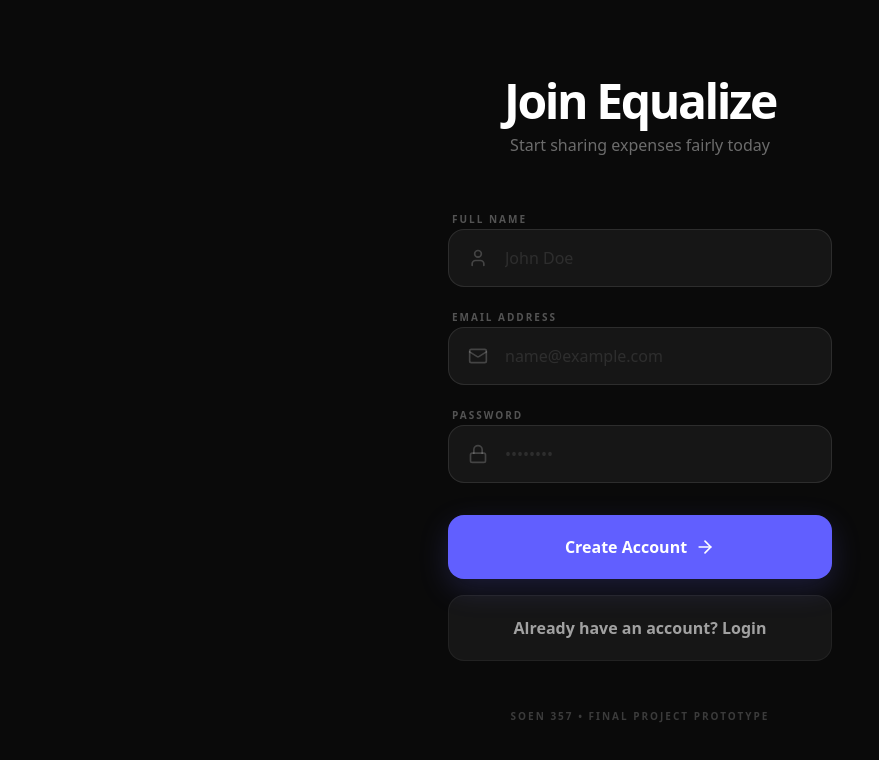
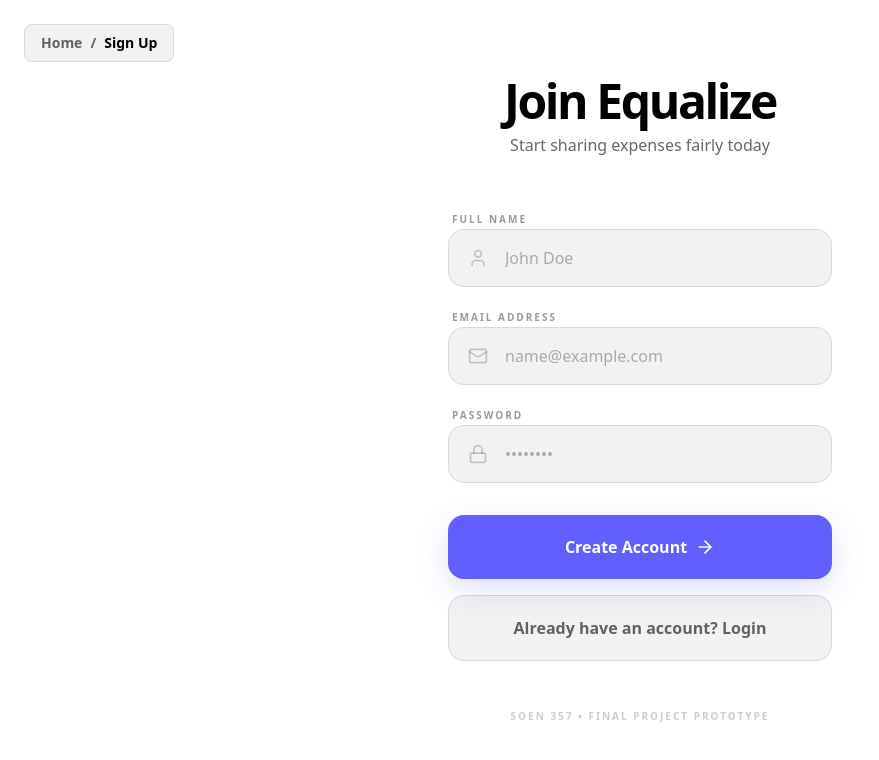
Before and after one commit to LamdaDev/Equalize, a React (Vite) app: page / in a window 1280 px wide. Both pictures are taken after typing "name@example.com", "Sample123" into the empty fields and a click on the button "Create an account". Shown: the top 760 px of the page, without its empty margins (0-879 px from the left). Built offline with nearby package versions, Linux system fonts and the light colour scheme.

Commit message:
Login/Sign-up page refactoring
Light/Dark mode toggling, breadcrumbs design for backwards navigation

```diff
--- a/src/components/LogInAuth.tsx
+++ b/src/components/LogInAuth.tsx
@@ -6,13 +6,36 @@ import { useState } from 'react';
 interface LogInAuthProps {
   onLogin: (email?: string) => void;
   onSignUp: () => void;
+  onGoToLanding: () => void;
+  isDark: boolean;
 }
 
-export default function LogInAuth({ onLogin, onSignUp }: LogInAuthProps) {
+export default function LogInAuth({ onLogin, onSignUp, onGoToLanding, isDark }: LogInAuthProps) {
   const [email, setEmail] = useState("");
+  const pageClass = isDark ? "bg-[#0A0A0A] text-white" : "bg-white text-black";
+  const borderClass = isDark ? "border-white/10" : "border-black/10";
+  const bgSecondaryClass = isDark ? "bg-white/5" : "bg-black/5";
+  const textSecondaryClass = isDark ? "text-white/40" : "text-black/60";
+  const textMutedClass = isDark ? "text-white/30" : "text-black/40";
+  const inputClass = isDark
+    ? "bg-white/5 border-white/10 text-white placeholder:text-white/10 focus:bg-white/[0.08]"
+    : "bg-black/5 border-black/10 text-black placeholder:text-black/30 focus:bg-black/[0.08]";
 
   return (
-    <div className="min-h-screen bg-[#0A0A0A] text-white font-sans flex flex-col items-center justify-center px-6 selection:bg-indigo-500/30">
+    <div className={`min-h-screen ${pageClass} font-sans flex flex-col items-center justify-center px-6 selection:bg-indigo-500/30 relative`}>
+      <motion.nav
+        initial={{ opacity: 0, x: -8 }}
+        animate={{ opacity: 1, x: 0 }}
+        className={`absolute top-6 left-6 inline-flex items-center gap-2 rounded-lg border ${borderClass} ${bgSecondaryClass} px-4 py-2 text-sm font-semibold ${textSecondaryClass}`}
+        aria-label="Breadcrumb"
+      >
+        <button onClick={onGoToLanding} className={isDark ? "hover:text-white" : "hover:text-black"}>
+          Home
+        </button>
+        <span>/</span>
+        <span className={isDark ? "text-white" : "text-black"}>Login</span>
+      </motion.nav>
+
       <motion.div
         initial={{ opacity: 0, y: 20 }}
         animate={{ opacity: 1, y: 0 }}
@@ -21,7 +44,9 @@ export default function LogInAuth({ onLogin, onSignUp }: LogInAuthProps) {
         <div className="flex flex-col items-center space-y-6">
           {/* <Logo className="w-20 h-20 rounded-2xl" /> */}
           <div className="space-y-2">
-            <h1 className="text-5xl font-bold tracking-tighter">Equalize</h1>
+            <button onClick={onGoToLanding} className="text-5xl font-bold tracking-tighter">
+              Equalize
+            </button>
             <p className="text-white/40 font-medium">Fair expense sharing for roommates</p>
           </div>
         </div>
@@ -31,28 +56,28 @@ export default function LogInAuth({ onLogin, onSignUp }: LogInAuthProps) {
           onSubmit={(e) => { e.preventDefault(); onLogin(email); }}
         >
           <div className="space-y-2">
-            <label className="text-[10px] font-bold uppercase tracking-[0.2em] text-white/30 ml-1">Email Address</label>
+            <label className={`text-[10px] font-bold uppercase tracking-[0.2em] ${textMutedClass} ml-1`}>Email Address</label>
             <div className="relative group">
-              <Mail className="absolute left-5 top-1/2 -translate-y-1/2 w-5 h-5 text-white/20 group-focus-within:text-indigo-500 transition-colors" />
+              <Mail className={`absolute left-5 top-1/2 -translate-y-1/2 w-5 h-5 ${isDark ? "text-white/20 group-focus-within:text-indigo-500" : "text-black/20 group-focus-within:text-indigo-600"} transition-colors`} />
               <input
                 type="email"
                 value={email}
                 onChange={(e) => setEmail(e.target.value)}
                 placeholder="name@example.com"
                 required
-                className="w-full bg-white/5 border border-white/10 rounded-2xl pl-14 pr-6 py-4 focus:outline-none focus:border-indigo-500 focus:bg-white/[0.08] transition-all font-medium placeholder:text-white/10"
+                className={`w-full border rounded-2xl pl-14 pr-6 py-4 focus:outline-none focus:border-indigo-500 transition-all font-medium ${inputClass}`}
               />
             </div>
           </div>
           <div className="space-y-2">
-            <label className="text-[10px] font-bold uppercase tracking-[0.2em] text-white/30 ml-1">Password</label>
+            <label className={`text-[10px] font-bold uppercase tracking-[0.2em] ${textMutedClass} ml-1`}>Password</label>
             <div className="relative group">
-              <Lock className="absolute left-5 top-1/2 -translate-y-1/2 w-5 h-5 text-white/20 group-focus-within:text-indigo-500 transition-colors" />
+              <Lock className={`absolute left-5 top-1/2 -translate-y-1/2 w-5 h-5 ${isDark ? "text-white/20 group-focus-within:text-indigo-500" : "text-black/20 group-focus-within:text-indigo-600"} transition-colors`} />
               <input
                 type="password"
                 placeholder="••••••••"
                 required
-                className="w-full bg-white/5 border border-white/10 rounded-2xl pl-14 pr-6 py-4 focus:outline-none focus:border-indigo-500 focus:bg-white/[0.08] transition-all font-medium placeholder:text-white/10"
+                className={`w-full border rounded-2xl pl-14 pr-6 py-4 focus:outline-none focus:border-indigo-500 transition-all font-medium ${inputClass}`}
               />
             </div>
           </div>
@@ -68,14 +93,14 @@ export default function LogInAuth({ onLogin, onSignUp }: LogInAuthProps) {
             <button
               type="button"
               onClick={onSignUp}
-              className="w-full bg-white/5 text-white/60 font-bold py-5 rounded-2xl hover:bg-white/10 transition-all border border-white/5"
+              className={`w-full font-bold py-5 rounded-2xl transition-all border ${isDark ? "bg-white/5 text-white/60 border-white/5 hover:bg-white/10" : "bg-black/5 text-black/60 border-black/10 hover:bg-black/10"}`}
             >
               Create an account
             </button>
           </div>
         </form>
 
-        <p className="text-[10px] text-white/20 font-bold uppercase tracking-[0.2em]">
+        <p className={`text-[10px] font-bold uppercase tracking-[0.2em] ${isDark ? "text-white/20" : "text-black/20"}`}>
           SOEN 357 • Final Project Prototype
         </p>
       </motion.div>
--- a/src/components/SignUpAuth.tsx
+++ b/src/components/SignUpAuth.tsx
@@ -6,12 +6,22 @@ import { Logo } from './Logo';
 interface SignUpAuthProps {
   onSignUpSuccess: (name: string, email: string) => void;
   onBackToLogin: () => void;
+  onGoToLanding: () => void;
+  isDark: boolean;
 }
 
-export default function SignUpAuth({ onSignUpSuccess, onBackToLogin }: SignUpAuthProps) {
+export default function SignUpAuth({ onSignUpSuccess, onBackToLogin, onGoToLanding, isDark }: SignUpAuthProps) {
   const [isSuccess, setIsSuccess] = useState(false);
   const [name, setName] = useState("");
   const [email, setEmail] = useState("");
+  const pageClass = isDark ? "bg-[#0A0A0A] text-white" : "bg-white text-black";
+  const borderClass = isDark ? "border-white/10" : "border-black/10";
+  const bgSecondaryClass = isDark ? "bg-white/5" : "bg-black/5";
+  const textSecondaryClass = isDark ? "text-white/40" : "text-black/60";
+  const textMutedClass = isDark ? "text-white/30" : "text-black/40";
+  const inputClass = isDark
+    ? "bg-white/5 border-white/10 text-white placeholder:text-white/10 focus:bg-white/[0.08]"
+    : "bg-black/5 border-black/10 text-black placeholder:text-black/30 focus:bg-black/[0.08]";
 
   const handleSubmit = (e: FormEvent) => {
     e.preventDefault();
@@ -23,7 +33,20 @@ export default function SignUpAuth({ onSignUpSuccess, onBackToLogin }: SignUpAut
   };
 
   return (
-    <div className="min-h-screen bg-[#0A0A0A] text-white font-sans flex flex-col items-center justify-center px-6 selection:bg-indigo-500/30 overflow-hidden">
+    <div className={`min-h-screen ${pageClass} font-sans flex flex-col items-center justify-center px-6 selection:bg-indigo-500/30 overflow-hidden relative`}>
+      <motion.nav
+        initial={{ opacity: 0, x: -8 }}
+        animate={{ opacity: 1, x: 0 }}
+        className={`absolute top-6 left-6 inline-flex items-center gap-2 rounded-lg border ${borderClass} ${bgSecondaryClass} px-4 py-2 text-sm font-semibold ${textSecondaryClass}`}
+        aria-label="Breadcrumb"
+      >
+        <button onClick={onGoToLanding} className={isDark ? "hover:text-white" : "hover:text-black"}>
+          Home
+        </button>
+        <span>/</span>
+        <span className={isDark ? "text-white" : "text-black"}>Sign Up</span>
+      </motion.nav>
+
       <AnimatePresence mode="wait">
         {!isSuccess ? (
           <motion.div
@@ -37,8 +60,8 @@ export default function SignUpAuth({ onSignUpSuccess, onBackToLogin }: SignUpAut
             <div className="flex flex-col items-center space-y-6">
               {/* <Logo className="w-20 h-20 rounded-2xl" /> */}
               <div className="space-y-2">
-                <h1 className="text-5xl font-bold tracking-tighter">Join Equalize</h1>
-                <p className="text-white/40 font-medium">Start sharing expenses fairly today</p>
+                <button onClick={onGoToLanding} className="text-5xl font-bold tracking-tighter">Join Equalize</button>
+                <p className={textSecondaryClass + " font-medium"}>Start sharing expenses fairly today</p>
               </div>
             </div>
 
@@ -47,44 +70,44 @@ export default function SignUpAuth({ onSignUpSuccess, onBackToLogin }: SignUpAut
               onSubmit={handleSubmit}
             >
               <div className="space-y-2">
-                <label className="text-[10px] font-bold uppercase tracking-[0.2em] text-white/30 ml-1">Full Name</label>
+                <label className={`text-[10px] font-bold uppercase tracking-[0.2em] ${textMutedClass} ml-1`}>Full Name</label>
                 <div className="relative group">
-                  <User className="absolute left-5 top-1/2 -translate-y-1/2 w-5 h-5 text-white/20 group-focus-within:text-indigo-500 transition-colors" />
+                  <User className={`absolute left-5 top-1/2 -translate-y-1/2 w-5 h-5 ${isDark ? "text-white/20 group-focus-within:text-indigo-500" : "text-black/20 group-focus-within:text-indigo-600"} transition-colors`} />
                   <input
                     type="text"
                     value={name}
                     onChange={(e) => setName(e.target.value)}
                     placeholder="John Doe"
                     required
-                    className="w-full bg-white/5 border border-white/10 rounded-2xl pl-14 pr-6 py-4 focus:outline-none focus:border-indigo-500 focus:bg-white/[0.08] transition-all font-medium placeholder:text-white/10"
+                    className={`w-full border rounded-2xl pl-14 pr-6 py-4 focus:outline-none focus:border-indigo-500 transition-all font-medium ${inputClass}`}
                   />
                 </div>
               </div>
 
               <div className="space-y-2">
-                <label className="text-[10px] font-bold uppercase tracking-[0.2em] text-white/30 ml-1">Email Address</label>
+                <label className={`text-[10px] font-bold uppercase tracking-[0.2em] ${textMutedClass} ml-1`}>Email Address</label>
                 <div className="relative group">
-                  <Mail className="absolute left-5 top-1/2 -translate-y-1/2 w-5 h-5 text-white/20 group-focus-within:text-indigo-500 transition-colors" />
+                  <Mail className={`absolute left-5 top-1/2 -translate-y-1/2 w-5 h-5 ${isDark ? "text-white/20 group-focus-within:text-indigo-500" : "text-black/20 group-focus-within:text-indigo-600"} transition-colors`} />
                   <input
                     type="email"
                     value={email}
                     onChange={(e) => setEmail(e.target.value)}
                     placeholder="name@example.com"
                     required
-                    className="w-full bg-white/5 border border-white/10 rounded-2xl pl-14 pr-6 py-4 focus:outline-none focus:border-indigo-500 focus:bg-white/[0.08] transition-all font-medium placeholder:text-white/10"
+                    className={`w-full border rounded-2xl pl-14 pr-6 py-4 focus:outline-none focus:border-indigo-500 transition-all font-medium ${inputClass}`}
                   />
                 </div>
               </div>
 
               <div className="space-y-2">
-                <label className="text-[10px] font-bold uppercase tracking-[0.2em] text-white/30 ml-1">Password</label>
+                <label className={`text-[10px] font-bold uppercase tracking-[0.2em] ${textMutedClass} ml-1`}>Password</label>
                 <div className="relative group">
-                  <Lock className="absolute left-5 top-1/2 -translate-y-1/2 w-5 h-5 text-white/20 group-focus-within:text-indigo-500 transition-colors" />
+                  <Lock className={`absolute left-5 top-1/2 -translate-y-1/2 w-5 h-5 ${isDark ? "text-white/20 group-focus-within:text-indigo-500" : "text-black/20 group-focus-within:text-indigo-600"} transition-colors`} />
                   <input
                     type="password"
                     placeholder="••••••••"
                     required
-                    className="w-full bg-white/5 border border-white/10 rounded-2xl pl-14 pr-6 py-4 focus:outline-none focus:border-indigo-500 focus:bg-white/[0.08] transition-all font-medium placeholder:text-white/10"
+                    className={`w-full border rounded-2xl pl-14 pr-6 py-4 focus:outline-none focus:border-indigo-500 transition-all font-medium ${inputClass}`}
                   />
                 </div>
               </div>
@@ -100,14 +123,14 @@ export default function SignUpAuth({ onSignUpSuccess, onBackToLogin }: SignUpAut
                 <button
                   type="button"
                   onClick={onBackToLogin}
-                  className="w-full bg-white/5 text-white/60 font-bold py-5 rounded-2xl hover:bg-white/10 transition-all border border-white/5"
+                  className={`w-full font-bold py-5 rounded-2xl transition-all border ${isDark ? "bg-white/5 text-white/60 border-white/5 hover:bg-white/10" : "bg-black/5 text-black/60 border-black/10 hover:bg-black/10"}`}
                 >
                   Already have an account? Login
                 </button>
               </div>
             </form>
 
-            <p className="text-[10px] text-white/20 font-bold uppercase tracking-[0.2em]">
+            <p className={`text-[10px] font-bold uppercase tracking-[0.2em] ${isDark ? "text-white/20" : "text-black/20"}`}>
               SOEN 357 • Final Project Prototype
             </p>
           </motion.div>
```
